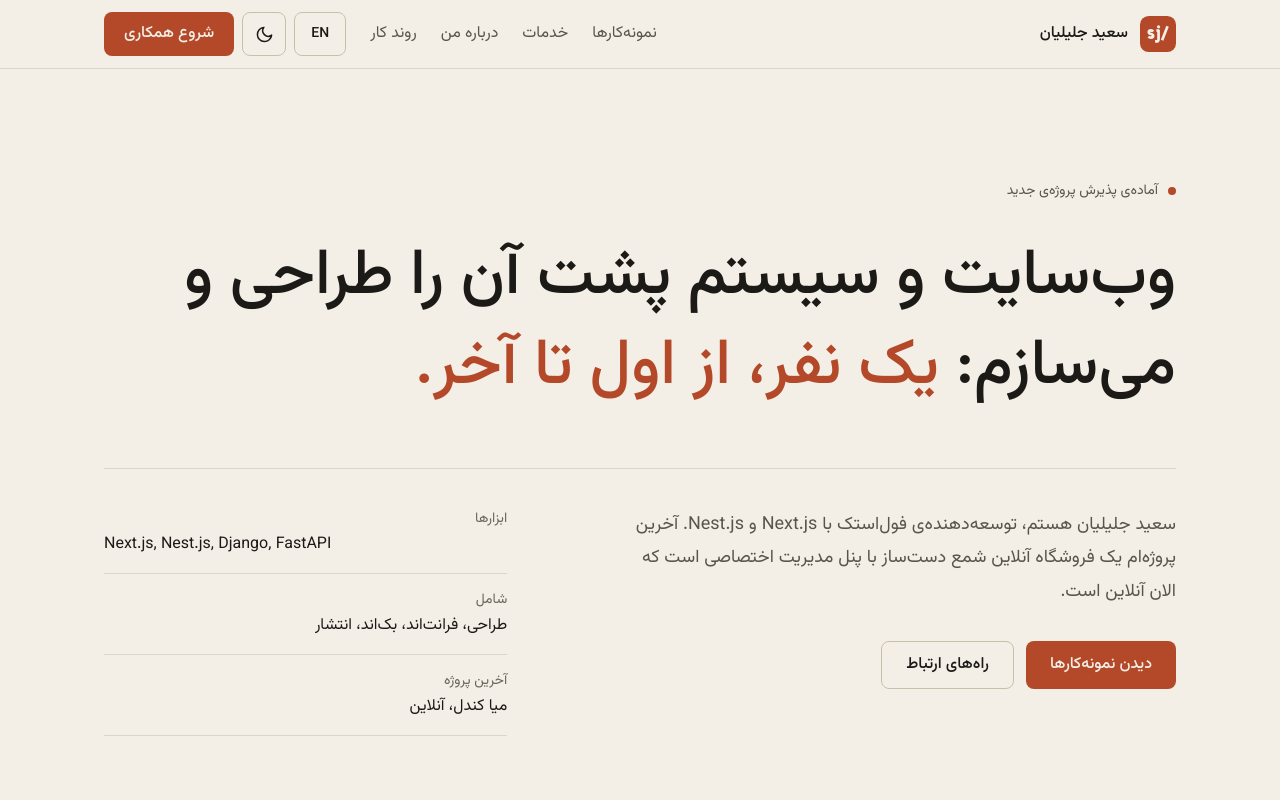
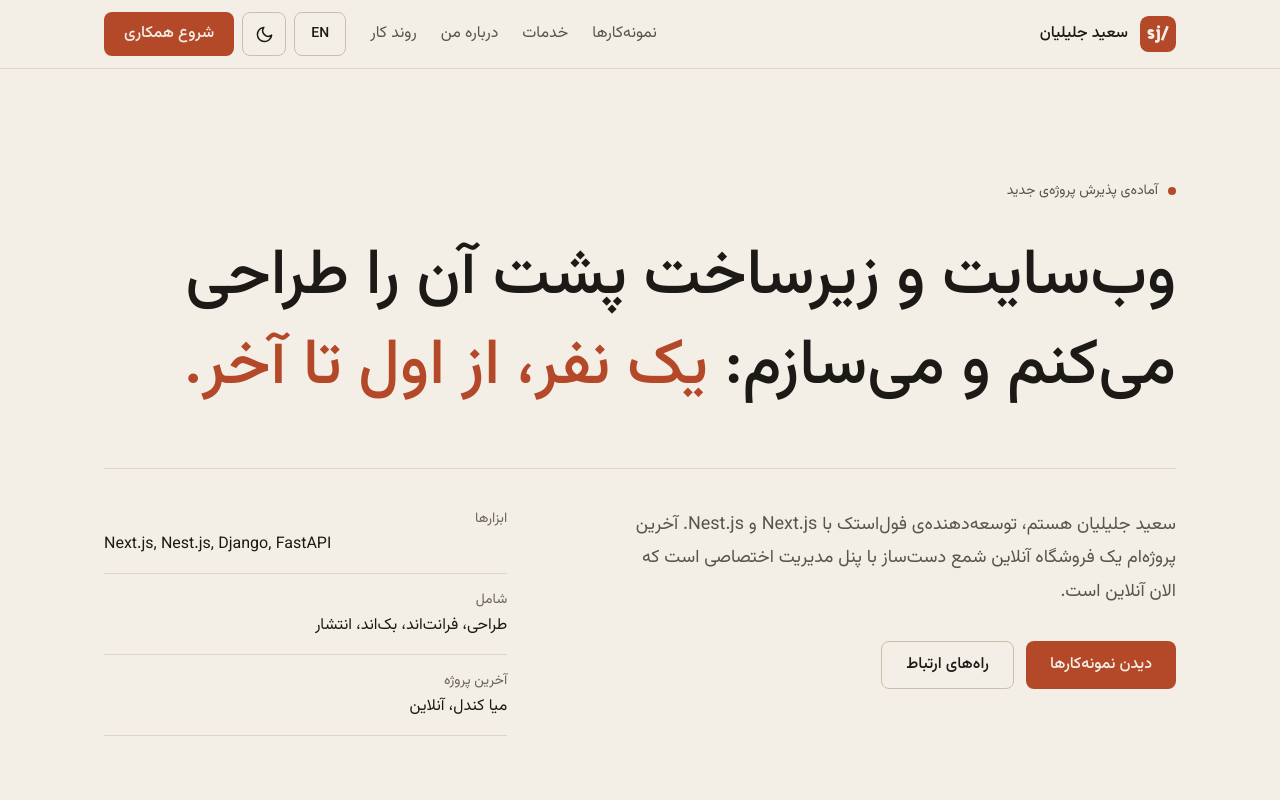
Before and after one commit to saeed-jalilian/portfolio, a Next.js app: page / in a window 1280 px wide. Shown: the top 800 px of the page. Built offline with nearby package versions, Linux system fonts and the light colour scheme.

Commit message:
Polish the Persian hero headline wording

```diff
--- a/content/fa.ts
+++ b/content/fa.ts
@@ -15,7 +15,7 @@ export const fa: Content = {
   theme: { toLight: "حالت روشن", toDark: "حالت تاریک" },
   status: "آماده‌ی پذیرش پروژه‌ی جدید",
   hero: {
-    before: "وب‌سایت و سیستم پشت آن را طراحی و می‌سازم: ",
+    before: "وب‌سایت و زیرساخت پشت آن را طراحی می‌کنم و می‌سازم: ",
     highlight: "یک نفر، از اول تا آخر.",
     after: "",
     sub: "سعید جلیلیان هستم، توسعه‌دهنده‌ی فول‌استک با Next.js و Nest.js. آخرین پروژه‌ام یک فروشگاه آنلاین شمع دست‌ساز با پنل مدیریت اختصاصی است که الان آنلاین است.",
```
